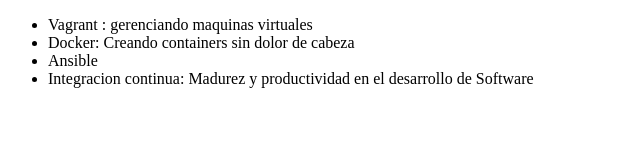
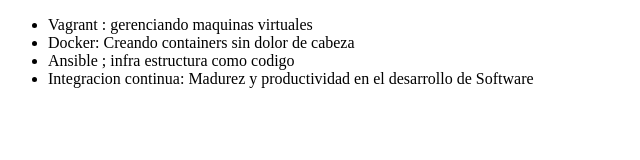
Before and after one commit to fer-delacruz/alura-git, a plain HTML site: page index.html in a window 1280 px wide. Shown: the whole page, without its empty margins (0-640 px from the left). Drawn offline with Linux system fonts and the light colour scheme.

```diff
--- a/index.html
+++ b/index.html
@@ -8,7 +8,7 @@
      <ul>
          <li> Vagrant : gerenciando maquinas virtuales </li>
          <li> Docker: Creando containers sin dolor de cabeza </li>
-         <li> Ansible </li>
+         <li> Ansible ; infra estructura como codigo  </li>
          <li> Integracion continua: Madurez y productividad en el desarrollo de Software </li>
      </ul>
 </body>
```
